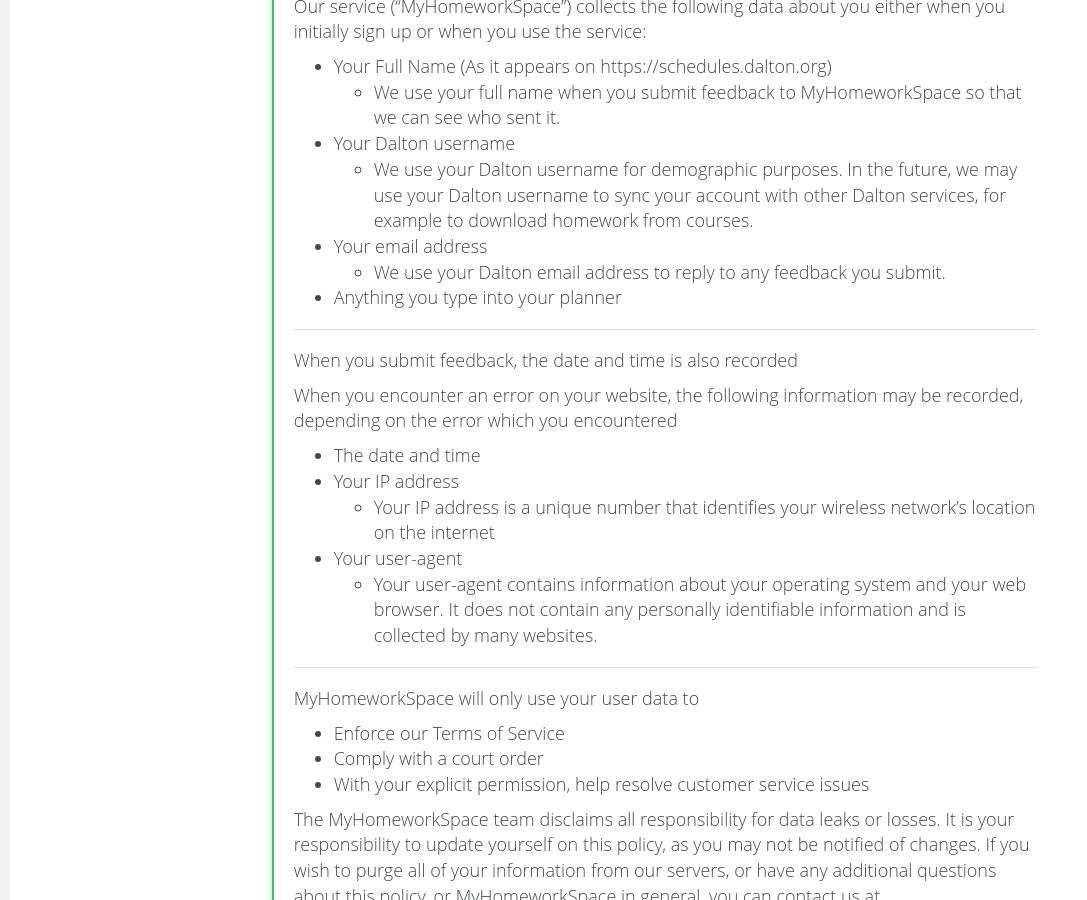
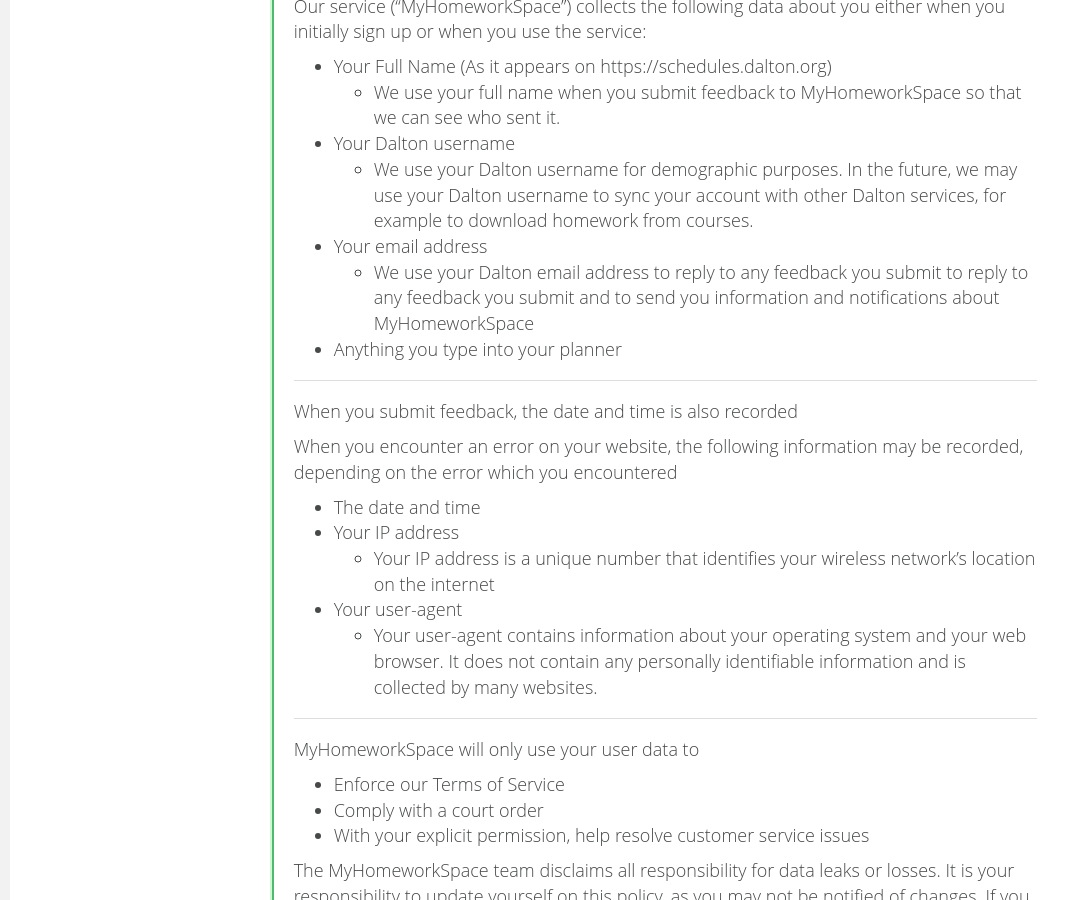
Before and after one commit to MyHomeworkSpace/PrivacyPolicy, a Jekyll site: the page built from _posts/2017-01-03-privacy.md, in a window 1280 px wide and 900 px high, scrolled down 324 px. Shown: the whole window, without its empty margins (0-1087 px from the left). Built offline with Jekyll 4.4.1, drawn with Linux system fonts in a browser that asks for light colours.

Commit message:
Add @thatoddmailbox's suggestion

```diff
--- a/_posts/2017-01-03-privacy.md
+++ b/_posts/2017-01-03-privacy.md
@@ -15,7 +15,7 @@
 * Your Dalton username
    * We use your Dalton username for demographic purposes. In the future, we may use your Dalton username to sync your account with other Dalton services, for example to download homework from courses.
 * Your email address
-   * We use your Dalton email address to reply to any feedback you submit.
+   * We use your Dalton email address to reply to any feedback you submit to reply to any feedback you submit and to send you information and notifications about MyHomeworkSpace
 * Anything you type into your planner
 
 ---
```
